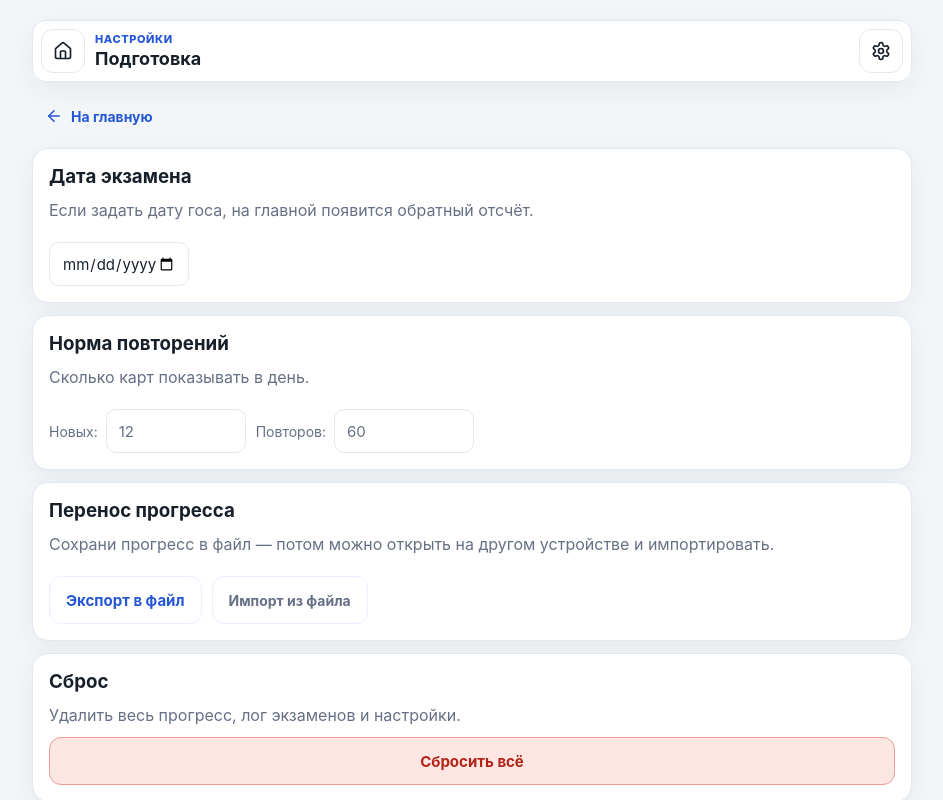
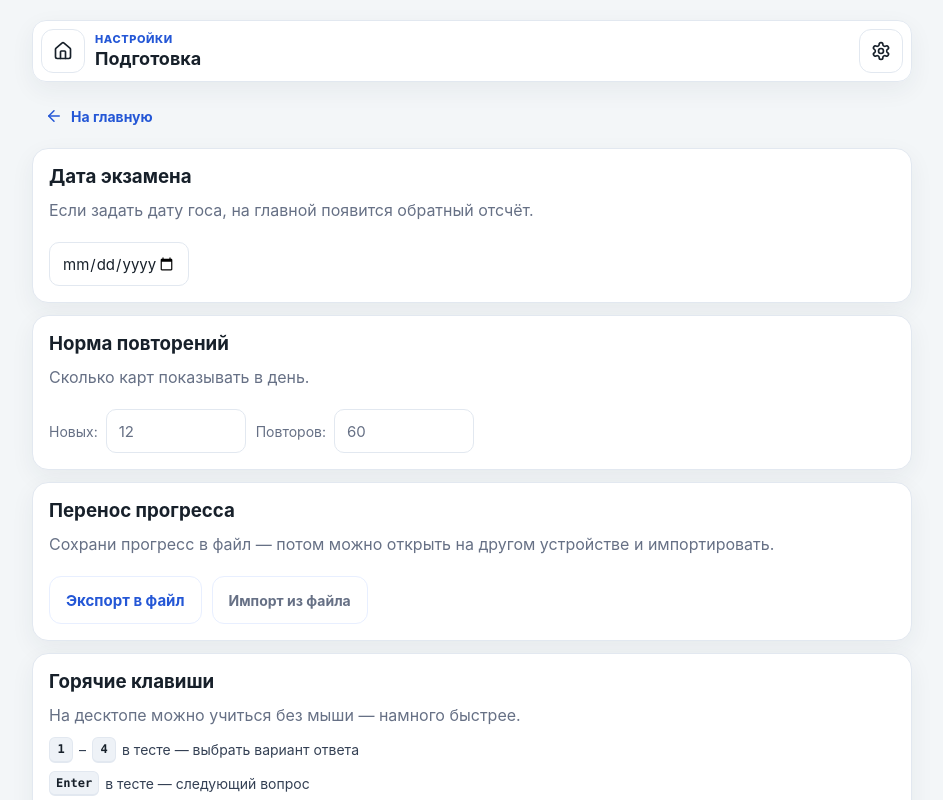
Before and after one commit to Yurche1111/gosi-trainer, a React (Vite) app: page / in a window 1280 px wide. Both pictures are taken after a click on the button 1049 px from the left and 51 px from the top of the page. Shown: the top 800 px of the page, without its empty margins (168-1111 px from the left). Built offline with nearby package versions, Linux system fonts and the light colour scheme.

Commit message:
settings: hotkeys help section

```diff
--- a/src/App.css
+++ b/src/App.css
@@ -2312,6 +2312,42 @@ ul, ol, dl {
   font-size: 14px;
   line-height: 1.55;
   color: #1d2939;
+}
+
+/* ---------- Hotkey list (settings) ---------- */
+
+.hotkey-list {
+  display: grid;
+  gap: 8px;
+  list-style: none;
+  padding: 0;
+  margin: 0;
+  font-size: 14px;
+  color: #344054;
+  line-height: 1.55;
+}
+
+.hotkey-list li {
+  display: flex;
+  flex-wrap: wrap;
+  align-items: center;
+  gap: 6px;
+}
+
+kbd {
+  display: inline-flex;
+  align-items: center;
+  justify-content: center;
+  min-width: 24px;
+  padding: 2px 6px;
+  border: 1px solid var(--line);
+  border-bottom-width: 2px;
+  border-radius: 6px;
+  background: var(--line-soft);
+  color: var(--text);
+  font-family: ui-monospace, "Fira Code", Menlo, monospace;
+  font-size: 12px;
+  font-weight: 700;
 }
 
 /* ---------- Cheatsheet & provocations (theory final steps) ---------- */
--- a/src/App.tsx
+++ b/src/App.tsx
@@ -2380,6 +2380,16 @@ function SettingsScreen({
         </div>
       </section>
       <section className="content-panel">
+        <h3>Горячие клавиши</h3>
+        <p className="muted">На десктопе можно учиться без мыши — намного быстрее.</p>
+        <ul className="hotkey-list">
+          <li><kbd>1</kbd>–<kbd>4</kbd> в тесте — выбрать вариант ответа</li>
+          <li><kbd>Enter</kbd> в тесте — следующий вопрос</li>
+          <li><kbd>Space</kbd> в карточках — перевернуть карту</li>
+          <li><kbd>1</kbd>–<kbd>4</kbd> в карточках (после переворота) — оценка SRS: Снова / Тяжело / Хорошо / Легко</li>
+        </ul>
+      </section>
+      <section className="content-panel">
         <h3>Сброс</h3>
         <p className="muted">Удалить весь прогресс, лог экзаменов и настройки.</p>
         <button type="button" className="danger-button" onClick={onReset}>Сбросить всё</button>
```
